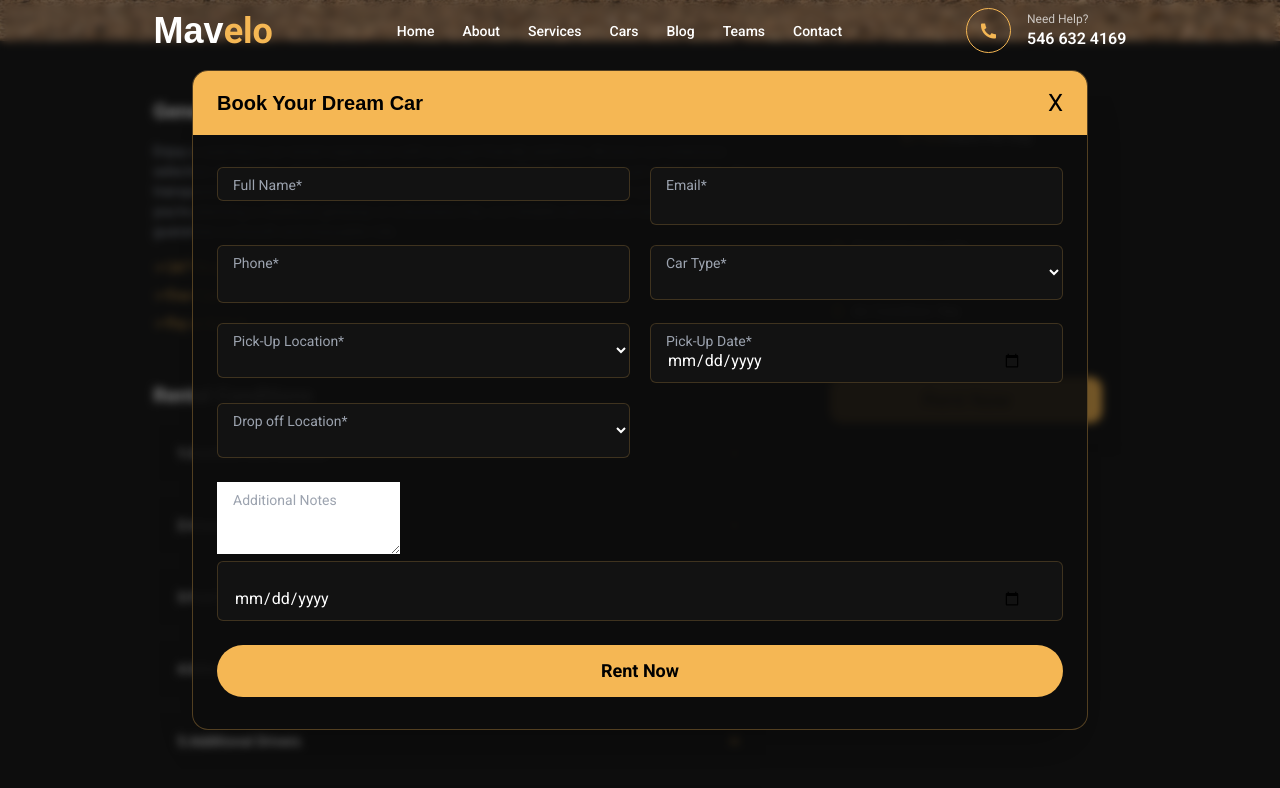
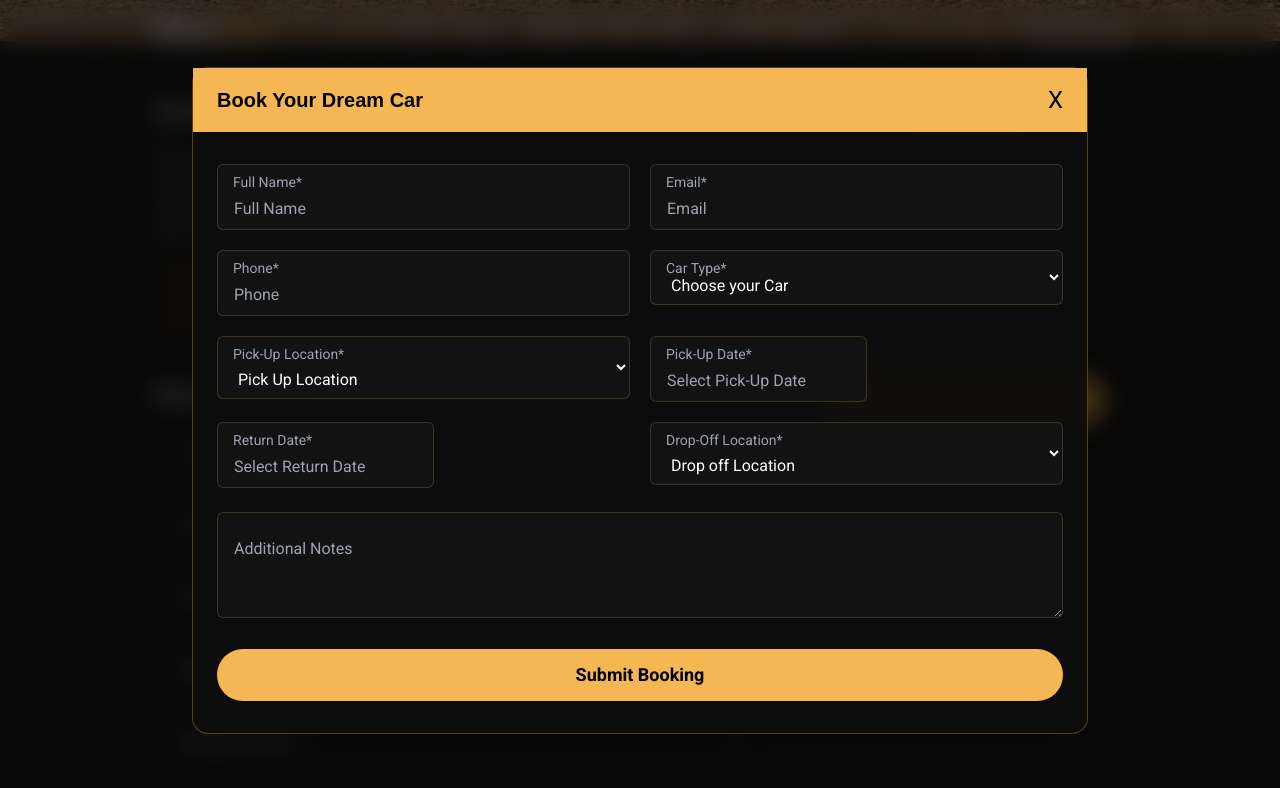
Before and after one commit to PriyanshuSingh10114/Mavelo, a React (Vite) app in the folder client/: page /car/1 in a window 1280 px wide. Both pictures are taken after a click on the button "Rent Now". Shown: the part 519-1307 px from the top of the page. Built offline with nearby package versions, Linux system fonts and the light colour scheme.

Commit message:
Update CarsDetails.jsx

```diff
--- a/client/src/Components/Pages/CarsDetails.jsx
+++ b/client/src/Components/Pages/CarsDetails.jsx
@@ -1,15 +1,27 @@
 import React from 'react'
 import { useParams } from 'react-router-dom'
 import carData from '../../../Cars.json'
-
-import DatePicker from 'react-datepicker'
+import DatePicker from "react-datepicker";
 import 'react-datepicker/dist/react-datepicker.css'
+import { set } from 'date-fns';
 function CarsDetails() {
   const { id } = useParams();
   const car = carData.find((c)=> c.id === id);
+  const carNames = [...new Set(carData.map((c) => c.name))];
   const [openIndex, setOpenIndex] = React.useState(null);
   const [showModal, setShowModal] = React.useState(false);
   const [showSuccessModal, setShowSuccessModal] = React.useState(false);
+  const [fullName, setFullName] = React.useState("");
+  const [email, setEmail] = React.useState("");
+  const [phone, setPhone] = React.useState("");
+  const [carType, setCarType] = React.useState("");
+  const [pickUpLocation, setPickUpLocation] = React.useState("");
+  const [dropOffLocation, setDropOffLocation] = React.useState("");
+  const [pickUpDate, setPickUpDate] = React.useState("");
+  const [notes, setNotes] = React.useState("");
+  const [isSubmitting, setIsSubmitting] = React.useState(false);
+  const [returnDate, setReturnDate] = React.useState("");
+
 
   const toggleAccordion = (index) => {
     setOpenIndex(openIndex === index ? null : index);
@@ -46,7 +58,6 @@ function CarsDetails() {
     return <div className='text-white text-center mt-20'>Car not found</div>
   }
 
-    const [pickUpDate, setPickUpDate] = React.useState(null);
     const datePickerRef = React.useRef(null);
 
     const openCalender=()=>{
@@ -55,8 +66,6 @@ function CarsDetails() {
         }
 
     };
-
-    const [returnDate, setReturnDate] = React.useState(null);
     const returnPickerRef = React.useRef(null);
 
     const openreturnCalender=()=>{
@@ -65,6 +74,42 @@ function CarsDetails() {
         }
 
     };
+
+    const handleSubmit = async (e) => {
+    e.preventDefault();
+    setIsSubmitting(true);
+    onSubmit={handleSubmit};
+
+    const bookingData = {
+        fullName,
+        email,
+        phone,
+        carType,
+        pickUpLocation,
+        dropOffLocation,
+        pickUpDate: pickUpDate?.toLocaleDateString("en-US"),
+        returnDate: returnDate?.toLocaleDateString("en-US"),
+        notes,
+        carName: car.name,
+        carPrice: car.price,
+    };
+
+    const res = await fetch("http://localhost:5000/api/email/book-car", {
+        method: "POST",
+        headers: { "Content-Type": "application/json" },
+        body: JSON.stringify(bookingData),
+    });
+
+    const data = await res.json();
+
+    if (data.success) {
+        setShowModal(false);
+        setShowSuccessModal(true);
+    } else {
+        alert("Booking email failed.");
+    }
+    };
+
 
   return (
 
@@ -190,8 +235,8 @@ function CarsDetails() {
       </div>
 
       {showModal && (
-        <div className='fixed inset-0 z059 flex items-center justify-center bg-black/50 backdrop-blur-sm px-4'>
-            <div className='bg-[#0d0d0d]/90 border border-[#f5b754]/30 rounded-2xl shadow-2xl max-w-4xl w-full overflow-hidden'>
+        <div className="fixed inset-0 bg-black/70 backdrop-blur-md z-[9999] flex items-center justify-center px-4">
+            <div className="bg-[#0d0d0d]/95 border border-[#f5b754]/30 rounded-2xl shadow-2xl max-w-4xl w-full z-[10000]">
                 <div className='bg-[#f5b754] px-6 py-4 flex items-center justify-between'>
                     <h2 className='text-xl font-bold text-black font-bricolage'>
                         Book Your Dream Car
@@ -201,99 +246,165 @@ function CarsDetails() {
                     </button>
                 </div>
 
-                <form className='p-6 space-y-6 my-2'
-                    onSubmit={(e)=>{
+                <form className="p-6 space-y-6 my-2" onSubmit={(e) => {
                 e.preventDefault();
                 setShowModal(false);
                 setShowSuccessModal(true);
-                    }}>
-                        <div className='grid grid-cols-1 md:grid-cols-2 gap-5'>
+                }}
+                >
+                <div className="grid grid-cols-1 md:grid-cols-2 gap-5">
+
+                    {/* Full Name */}
                     <div className="relative">
-                                <input type="text" required placeholder='' className='w-full px-4 pb-2 bg-[#121212] text-white rounded-md border border-[#f5b754]/20 outline-none focus:ring-2 focus:ring-[#f5b754] transition-duration-200' />
-                                <label className='absolute left-4 top-2 text-sm text-gray-400 pointer-events-none transition-all'>
+                    <input
+                        type="text"
+                        required
+                        placeholder="Full Name"
+                        value={fullName}
+                        onChange={(e) => setFullName(e.target.value)}
+                        className="w-full px-4 pt-8 pb-2 bg-[#121212] text-white rounded-md border border-[#f5b754]/20
+                        outline-none focus:ring-2 focus:ring-[#f5b754] transition"
+                    />
+                    <label className="absolute left-4 top-2 text-sm text-gray-400 pointer-events-none">
                         Full Name*
                     </label>
                     </div>
 
+                    {/* Email */}
                     <div className="relative">
-                                <input type="email" required placeholder='' className='w-full px-4 pt-6 pb-2 bg-[#121212] text-white rounded-md border border-[#f5b754]/20 outline-none focus:ring-2 focus:ring-[#f5b754] transition-duration-200' />
-                                <label className='absolute left-4 top-2 text-sm text-gray-400 pointer-events-none transition-all'>
+                    <input
+                        type="email"
+                        required
+                        placeholder="Email"
+                        value={email}
+                        onChange={(e) => setEmail(e.target.value)}
+                        className="w-full px-4 pt-8 pb-2 bg-[#121212] text-white rounded-md border
+                        border-[#f5b754]/20 outline-none focus:ring-2 focus:ring-[#f5b754] transition"
+                    />
+                    <label className="absolute left-4 top-2 text-sm text-gray-400 pointer-events-none">
                         Email*
                     </label>
                     </div>
 
+                    {/* Phone */}
                     <div className="relative">
-                                <input type="tel" required placeholder='' className='w-full px-4 pt-6 pb-2 bg-[#121212] text-white rounded-md border border-[#f5b754]/20 outline-none focus:ring-2 focus:ring-[#f5b754] transition-duration-200' />
-                                <label className='absolute left-4 top-2 text-sm text-gray-400 pointer-events-none transition-all'>
+                    <input
+                        type="tel"
+                        required
+                        placeholder="Phone"
+                        value={phone}
+                        onChange={(e) => setPhone(e.target.value)}
+                        className="w-full px-4 pt-8 pb-2 bg-[#121212] text-white rounded-md border
+                        border-[#f5b754]/20 outline-none focus:ring-2 focus:ring-[#f5b754] transition"
+                    />
+                    <label className="absolute left-4 top-2 text-sm text-gray-400 pointer-events-none">
                         Phone*
                     </label>
                     </div>
 
+                    {/* Car Type */}
                     <div className="relative">
-
-                                <select required className='w-full px-4 pt-6 pb-2 pr-10 bg-[#121212] text-white rounded-md border border-[#f5b754]/20 outline-none focus:ring-2 focus:ring-[#f5b754] transition-duration-200'></select>
-                                <option hidden>Choose your Car</option>
-                                <option hidden>Lamborghini</option>
-                                <option hidden>Rolls Royce</option>
-                                <option hidden>Bentley</option>
-
-                                <label className='absolute left-4 top-2 text-sm text-gray-400 pointer-events-none transition-all'>
+                    <select
+                        required
+                        value={carType}
+                        onChange={(e) => setCarType(e.target.value)}
+                        className="w-full px-4 pt-6 pb-2 bg-[#121212] text-white rounded-md border border-[#f5b754]/20"
+                    >
+                        <option value="" hidden>Choose your Car</option>
+                        {carNames.map((carName, index) => (
+                        <option key={index} value={carName}>{carName}</option>
+                        ))}
+                    </select>
+                    <label className="absolute left-4 top-2 text-sm text-gray-400 pointer-events-none">
                         Car Type*
                     </label>
                     </div>
 
-
-
+                    {/* Pick-Up Location */}
                     <div className="relative">
-
-                                <select required className='w-full px-4 pt-6 pb-2 pr-10 bg-[#121212] text-white rounded-md border border-[#f5b754]/20 outline-none focus:ring-2 focus:ring-[#f5b754] transition-duration-200'></select>
-                                <option hidden>Pick Up Location</option>
-                                <option hidden>Dubai</option>
-                                <option hidden>Abu Dhabi</option>
-
-                                <label className='absolute left-4 top-2 text-sm text-gray-400 pointer-events-none transition-all'>
+                    <select
+                        required
+                        value={pickUpLocation}
+                        onChange={(e) => setPickUpLocation(e.target.value)}
+                        className="w-full px-4 pt-8 pb-2 bg-[#121212] text-white rounded-md border border-[#f5b754]/20"
+                    >
+                        <option value="" hidden>Pick Up Location</option>
+                        <option value="Dubai">Dubai</option>
+                        <option value="Abu Dhabi">Abu Dhabi</option>
+                    </select>
+                    <label className="absolute left-4 top-2 text-sm text-gray-400 pointer-events-none">
                         Pick-Up Location*
                     </label>
                     </div>
 
-
-                            <div className="relative pick-date">
-
-                                <input type="date" className='w-full px-4 pt-6 pb-2 pr-10 bg-[#121212] text-white rounded-md border border-[#f5b754]/20 outline-none focus:ring-2 focus:ring-[#f5b754] transition-duration-200'/>
-
-                                <label className='absolute left-4 top-2 text-sm text-gray-400 pointer-events-none transition-all'>
+                    {/* Pick-Up Date */}
+                    <div className="relative">
+                    <DatePicker
+                        selected={pickUpDate}
+                        onChange={(date) => setPickUpDate(date)}
+                        placeholderText="Select Pick-Up Date"
+                        dateFormat="dd/MM/yyyy"
+                        className="w-full px-4 pt-8 pb-2 bg-[#121212] text-white rounded-md border border-[#f5b754]/20"
+                        minDate={new Date()}
+                    />
+                    <label className="absolute left-4 top-2 text-sm text-gray-400 pointer-events-none">
                         Pick-Up Date*
                     </label>
                     </div>
 
+                    {/* Return Date */}
+                    <div className="relative">
+                    <DatePicker
+                        selected={returnDate}
+                        onChange={(date) => setReturnDate(date)}
+                        placeholderText="Select Return Date"
+                        dateFormat="dd/MM/yyyy"
+                        className="w-full px-4 pt-8 pb-2 bg-[#121212] text-white rounded-md border border-[#f5b754]/20"
+                        minDate={pickUpDate || new Date()}
+                    />
+                    <label className="absolute left-4 top-2 text-sm text-gray-400 pointer-events-none">
+                        Return Date*
+                    </label>
+                    </div>
 
+                    {/* Drop-Off Location */}
                     <div className="relative">
-
-                                <select required className='w-full px-4 pt-6 pb-2 pr-10 bg-[#121212] text-white rounded-md border border-[#f5b754]/20 outline-none focus:ring-2 focus:ring-[#f5b754] transition-duration-200'></select>
-                                <option hidden>Drop off Location</option>
-                                <option hidden>Sharjah</option>
-                                <option hidden>Alain</option>
-
-                                <label className='absolute left-4 top-2 text-sm text-gray-400 pointer-events-none transition-all'>
-                                    Drop off Location*
+                    <select
+                        required
+                        value={dropOffLocation}
+                        onChange={(e) => setDropOffLocation(e.target.value)}
+                        className="w-full px-4 pt-8 pb-2 bg-[#121212] text-white rounded-md border border-[#f5b754]/20"
+                    >
+                        <option value="" hidden>Drop off Location</option>
+                        <option value="Sharjah">Sharjah</option>
+                        <option value="Alain">Alain</option>
+                    </select>
+                    <label className="absolute left-4 top-2 text-sm text-gray-400 pointer-events-none">
+                        Drop-Off Location*
                     </label>
                     </div>
 
                 </div>
 
-                        <div className="relative">
+                {/* Notes */}
+                <textarea
+                    rows="3"
+                    placeholder="Additional Notes"
+                    value={notes}
+                    onChange={(e) => setNotes(e.target.value)}
+                    className="w-full px-4 pt-6 pb-2 bg-[#121212] text-white rounded-md border border-[#f5b754]/20"
+                />
 
-                            <textarea rows="3" placeholder=''></textarea>
-                            <input type="date" className='w-full px-4 pt-6 pb-2 pr-10 bg-[#121212] text-white rounded-md border border-[#f5b754]/20 outline-none focus:ring-2 focus:ring-[#f5b754] transition-duration-200'/>
-
-                            <label className='absolute left-4 top-2 text-sm text-gray-400 pointer-events-none transition-all'>
-                                Additional Notes
-                            </label>
-                        </div>
-
-                        <button type="submit" className='w-full py-3 text-lg font-bold rounded-full bg-[#f5b754] text-black hover:bg-[#e5a944]'>Rent Now
+                {/* SUBMIT BUTTON - FIXED */}
+                <button
+                    type="submit"
+                    className="w-full py-3 text-lg font-bold rounded-full bg-[#f5b754] text-black hover:bg-[#e5a944]"
+                >
+                    Submit Booking
                 </button>
                 </form>
+
+
             </div>
         </div>
       )}
```
Lines whose indentation alone changed are shown as unchanged.
